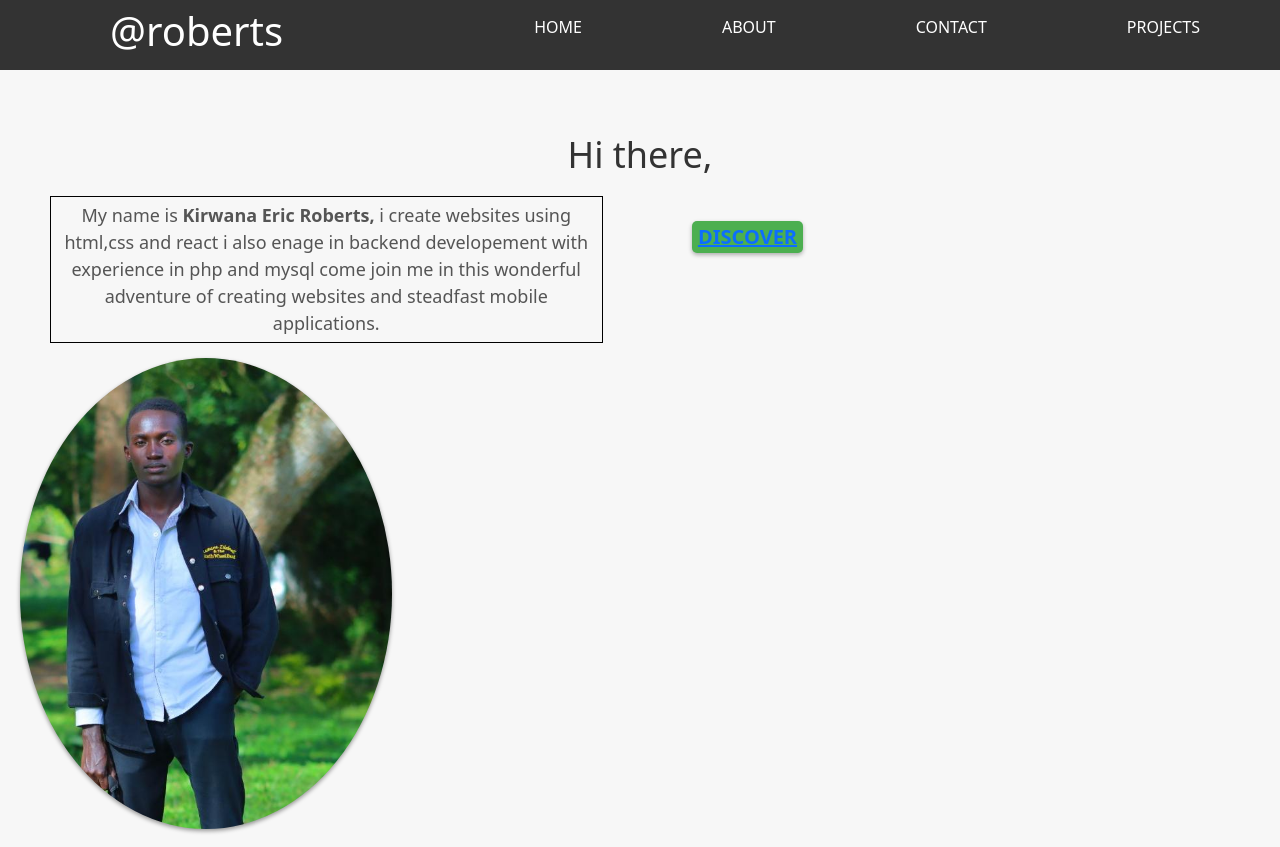
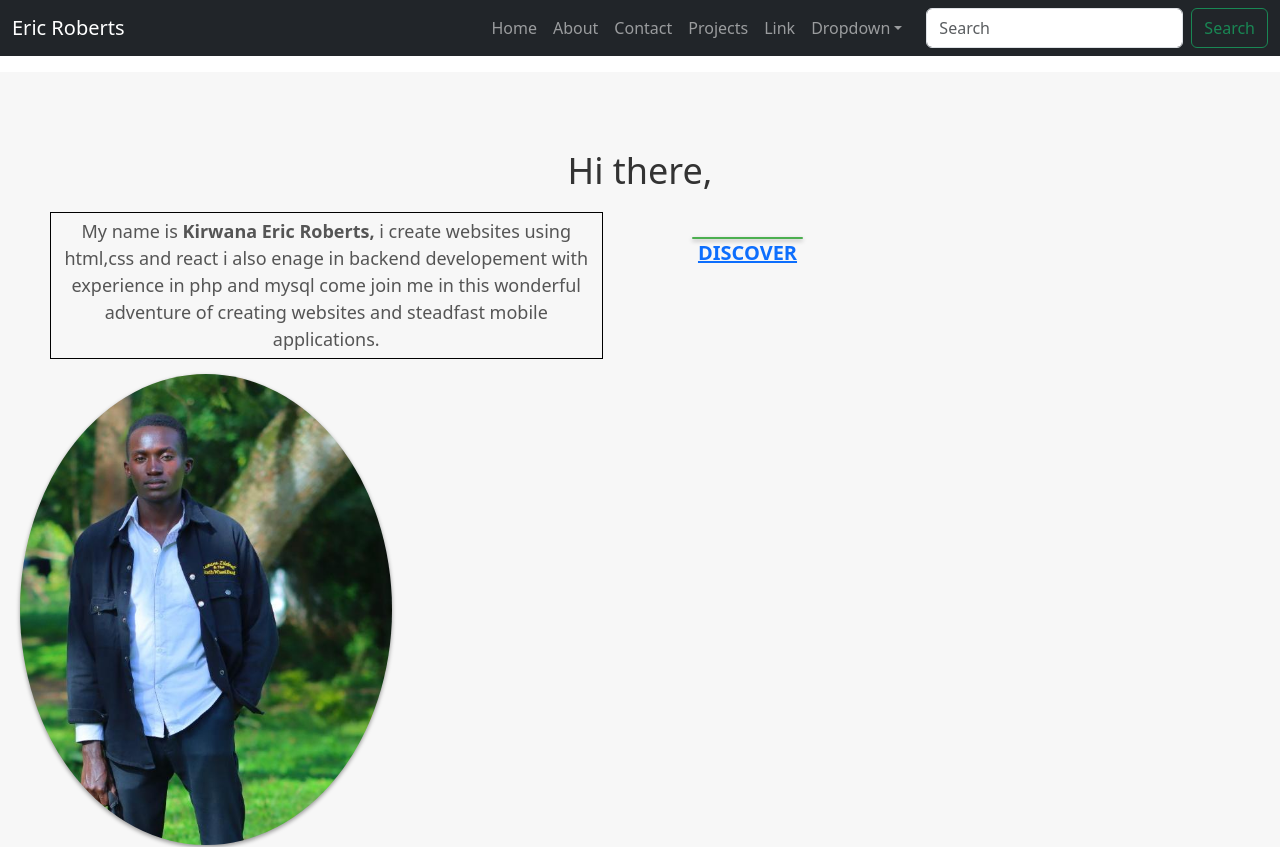
Before and after one commit to kirwanaEricRoberts256/ericroberts.github.io, a React (Create React App) app: page / in a window 1280 px wide. Shown: the top 847 px of the page. Built offline with nearby package versions, Linux system fonts and the light colour scheme.

Commit message:
imported a bootstrap code for the navbar

```diff
--- a/src/App.js
+++ b/src/App.js
@@ -11,7 +11,7 @@
   return (
     <div className="App">
       <CustomNavbar/>
-      <Navbars/>
+
       <Routes>
 <Route path="/" element={<Home/>}/>
 <Route path="/contact" element={<Contact/>}/>
--- a/src/components/navbarComponent.js
+++ b/src/components/navbarComponent.js
@@ -1,22 +1,65 @@
-import React from 'react';
-import { Navbar, Nav } from 'react-bootstrap';
+import Button from 'react-bootstrap/Button';
+import Container from 'react-bootstrap/Container';
+import Form from 'react-bootstrap/Form';
+import Nav from 'react-bootstrap/Nav';
+import Navbar from 'react-bootstrap/Navbar';
+import NavDropdown from 'react-bootstrap/NavDropdown';
+import Offcanvas from 'react-bootstrap/Offcanvas';
 import 'bootstrap/dist/css/bootstrap.min.css';
+import {Link} from "react-router-dom"
 
-const CustomNavbar = () => {
+function CustomNavbar() {
   return (
-    <Navbar bg="red" variant="red" expand="lg">
-      <Navbar.Brand href="#">Hidden brand</Navbar.Brand>
-      <Navbar.Toggle aria-controls="navbarCollapse" />
-      <Navbar.Collapse id="navbarCollapse">
-        <Nav className="ml-auto">
-          <Nav.Link href="#">Home</Nav.Link>
-          <Nav.Link href="about.js">About</Nav.Link>
-          <Nav.Link href="contact.js">Contacts</Nav.Link>
-          <Nav.Link href="project.js">Project</Nav.Link>
-        </Nav>
-      </Navbar.Collapse>
-    </Navbar>
+    <>
+      <Navbar expand="sm" className="bg-body-primary mb-3" bg="dark" variant="dark">
+        <Container fluid>
+          <Navbar.Brand href="#">Eric Roberts</Navbar.Brand>
+          <Navbar.Toggle aria-controls="offcanvasNavbar-expand-sm" />
+          <Navbar.Offcanvas
+            id="offcanvasNavbar-expand-sm"
+            aria-labelledby="offcanvasNavbarLabel-expand-sm"
+            placement="end"
+          >
+            <Offcanvas.Header closeButton>
+              <Offcanvas.Title id="offcanvasNavbarLabel-expand-sm">
+                Offcanvas
+              </Offcanvas.Title>
+            </Offcanvas.Header>
+            <Offcanvas.Body>
+              <Nav className="justify-content-end flex-grow-1 pe-3">
+                <Nav.Link as={Link} to="/">Home</Nav.Link>
+                <Nav.Link as={Link} to="/about">About</Nav.Link>
+                <Nav.Link as={Link} to="/contact">Contact</Nav.Link>
+                <Nav.Link as={Link} to="/project">Projects</Nav.Link>
+                <Nav.Link href="#action2">Link</Nav.Link>
+                <NavDropdown
+                  title="Dropdown"
+                  id="offcanvasNavbarDropdown-expand-sm"
+                >
+                  <NavDropdown.Item href="#action3">Action</NavDropdown.Item>
+                  <NavDropdown.Item href="#action4">
+                    Another action
+                  </NavDropdown.Item>
+                  <NavDropdown.Divider />
+                  <NavDropdown.Item href="#action5">
+                    Something else here
+                  </NavDropdown.Item>
+                </NavDropdown>
+              </Nav>
+              <Form className="d-flex">
+                <Form.Control
+                  type="search"
+                  placeholder="Search"
+                  className="me-2"
+                  aria-label="Search"
+                />
+                <Button variant="outline-success">Search</Button>
+              </Form>
+            </Offcanvas.Body>
+          </Navbar.Offcanvas>
+        </Container>
+      </Navbar>
+    </>
   );
-};
-
+}
 export default CustomNavbar;
--- a/src/pages/about.css
+++ b/src/pages/about.css
@@ -1,8 +1,7 @@
 .About {
+  position: relative; /* Added position relative */
   height: 100vh;
   background-color: rgba(0, 0, 0, 0.5);
-  width: 100%;
-  height: 100vh;
 }
 
 .About::before {
@@ -43,9 +42,13 @@
   color: whitesmoke;
   border: 2px solid rgba(62, 62, 247, 0.829);
   padding: 5px;
+  width: 300px; /* Added a width */
+  text-align: center; /* Center-align the text */
 }
 
 .button {
+  display: flex; /* Added display flex to center the button */
+  justify-content: center; /* Center-align the button */
   width: 200px;
   height: 50px;
   padding: 25px 20px;
@@ -64,7 +67,7 @@
 }
 
 .button:hover {
-  background-color: #4caf50;
+  background-color: #45a049; /* Modified hover background color */
 }
 
 p {
@@ -77,7 +80,7 @@
 .information {
   column-count: 2;
   column-gap: 15px;
-  break-inside: void;
+  break-inside: avoid; /* Changed "void" to "avoid" */
 }
 
 @media (max-width: 768px) {
@@ -89,6 +92,7 @@
     margin: 10px;
     border-width: 1px;
     padding: 10px;
+    width: auto; /* Reset width */
   }
 
   .button {
```
